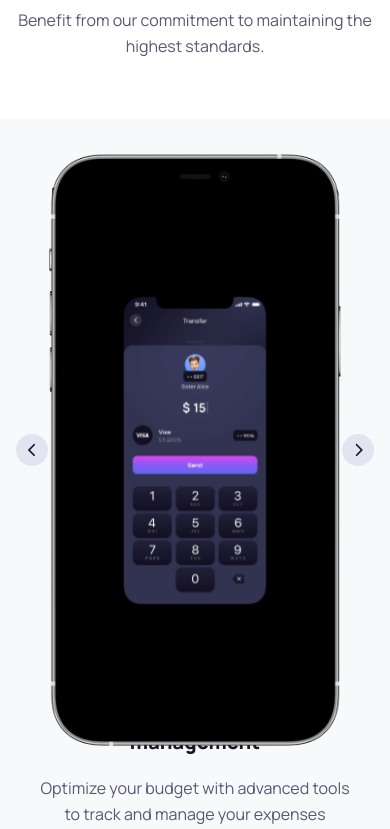
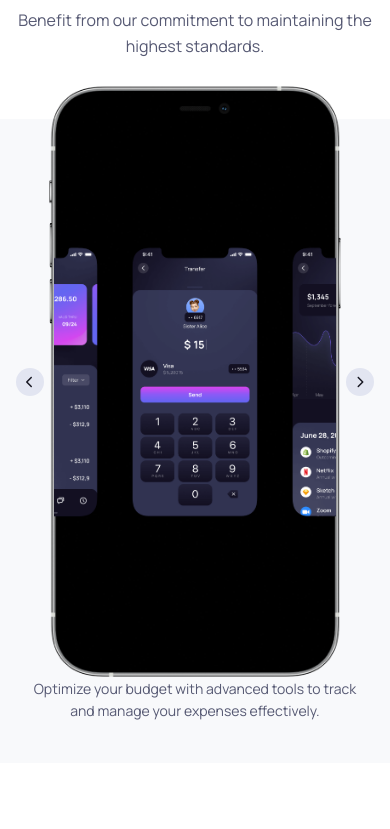
Before and after one commit to Kstadhammer/Silicon_react_AB, a React (Vite) app: page / in a window 390 px wide. Shown: the part 3083-3912 px from the top of the page. Built offline with nearby package versions, Linux system fonts and the light colour scheme; no server answers.

Commit message:
update mobile lay

```diff
--- a/src/components/styles/HowItWorks.css
+++ b/src/components/styles/HowItWorks.css
@@ -153,59 +153,78 @@
 
 @media (max-width: 991px) {
     .steps {
-        max-width: 600px;
+        max-width: 700px;
+        gap: 60px;
     }
 
     .carousel-image {
-        width: 250px;
-        height: 592px;
+        width: 280px;
+        height: 664px;
     }
 
     .step {
-        width: 250px;
+        width: 280px;
     }
 }
 
 @media (max-width: 768px) {
     .how-it-works {
-        padding: 60px 0;
+        padding: 40px 0;
     }
 
     .how-it-works h2 {
-        font-size: 32px;
-        margin-bottom: 40px;
+        font-size: 28px;
+        margin-bottom: 30px;
     }
 
     .steps {
-        max-width: calc(100% - 100px);
+        max-width: calc(100% - 80px);
+        gap: 40px;
     }
 
-    .carousel-image {
-        width: 200px;
-        height: 474px;
+    .carousel {
+        gap: 10px;
     }
 
-    .step {
-        width: 200px;
-    }
-
-    .transaction-history h3 {
-        font-size: 20px;
+    .transaction-history {
+        padding: 0 15px;
     }
 }
 
 @media (max-width: 480px) {
+    .how-it-works h2 {
+        font-size: 24px;
+        margin-bottom: 25px;
+    }
+
     .carousel-image {
-        width: 160px;
-        height: 379px;
+        width: 140px;
+        height: 332px;
     }
 
     .step {
-        width: 160px;
+        width: 140px;
+    }
+
+    .steps {
+        max-width: calc(100% - 60px);
+        gap: 20px;
     }
 
     .nav-button {
-        width: 32px;
-        height: 32px;
+        width: 28px;
+        height: 28px;
+    }
+
+    .chevron-icon {
+        font-size: 12px;
+    }
+
+    .transaction-history h3 {
+        font-size: 18px;
+    }
+
+    .transaction-history p {
+        font-size: 14px;
     }
 }
```
Also changed, not shown: 1 other file (tests, documents, lock files or other folders).
